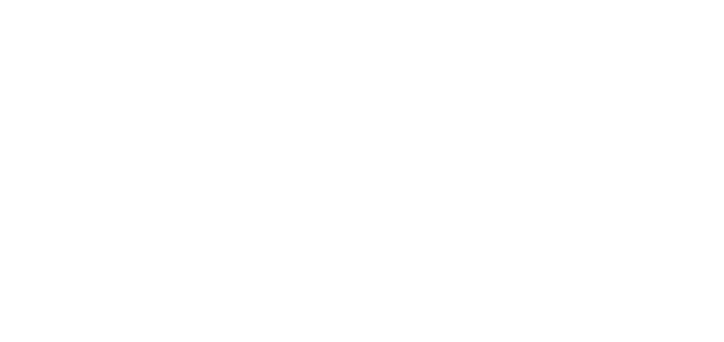
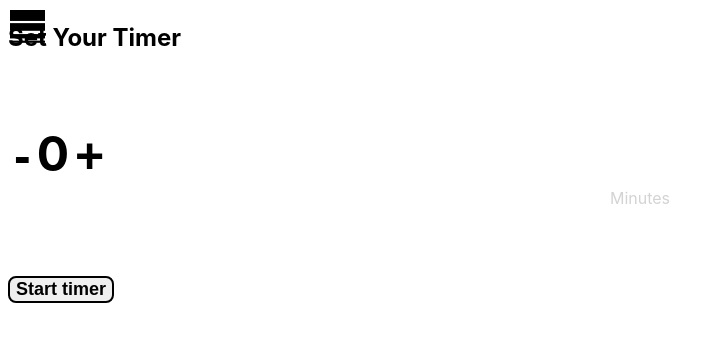
Before and after one commit to vickanS/Individuell-examination-interval-App-Victoria-Sten--senius-FE23, a React (Vite) app: page /set-timer in a window 1280 px wide. Shown: the top 342 px of the page, without its empty margins (0-724 px from the left). Built offline with nearby package versions, Linux system fonts and the light colour scheme.

Commit message:
changes in the code

```diff
--- a/src/HandleTimer/HandleTimer.jsx
+++ b/src/HandleTimer/HandleTimer.jsx
@@ -1,13 +1,13 @@
-import React, { Children, createContext, useContext, useState } from "react";
+import React, { children, createContext, useContext, useState } from "react";
 
 const TimerContext = createContext();
 
-export const TimerProvider = ({ Children }) => {
+export const TimerProvider = ({ children }) => {
     const [time, setTime] = useState(0);
 
 return (
     <TimerContext.Provider value={{time, setTime}}>
-        { Children }
+        {children}
     </TimerContext.Provider>
  )
 }
```
